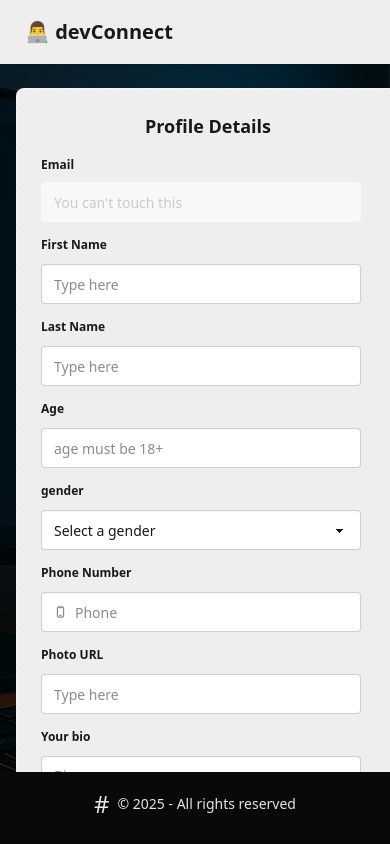
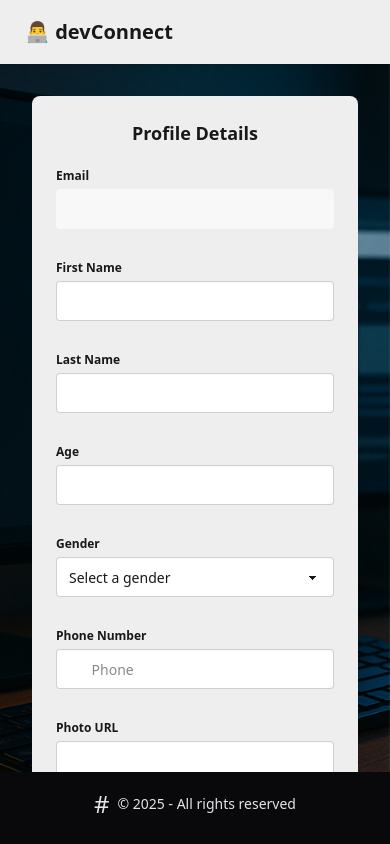
Before and after one commit to vikasvicky372/devTinder-web, a React (Vite) app: page /profile in a window 390 px wide. Built offline with nearby package versions, Linux system fonts and the light colour scheme; no server answers.

Commit message:
responsive for edit profile

```diff
--- a/src/components/Chat.jsx
+++ b/src/components/Chat.jsx
@@ -89,7 +89,7 @@ const Chat = () => {
     });
 
     return () => {
-      socket.disconnect();
+      socket.emit("custom_disconnect",{userId:fromUserId});
     };
   }, [fromUserId, targetUserId]);
   return (
--- a/src/components/EditProfile.jsx
+++ b/src/components/EditProfile.jsx
@@ -74,66 +74,71 @@ const EditProfile = ({ user }) => {
   return (
     <>
       {success && (
-        <div className="alert alert-success w-4/12 mx-auto my-10">
+        <div className="alert alert-success w-11/12 sm:w-8/12 md:w-6/12 lg:w-4/12 mx-auto my-6 z-10">
           <span>{success}</span>
         </div>
       )}
-      <div className="flex flex-row justify-evenly items-center ">
-        <div className="flex justify-center items-center my-20">
-          <div className="card card-dash bg-base-300 w-96">
+
+      <div className="flex flex-col lg:flex-row justify-center items-stretch lg:items-start gap-6 px-4 py-6">
+        {/* Profile Form */}
+        <div className="w-full lg:w-1/2 flex justify-center">
+          <div className="card bg-base-300 w-full max-w-md">
             <div className="card-body">
               <h2 className="card-title justify-center">Profile Details</h2>
-              <fieldset className="fieldset">
+              <fieldset className="fieldset space-y-4">
+                {/* Email */}
+                <div>
                   <legend className="fieldset-legend">Email</legend>
                   <input
                     value={emailId}
-                  onChange={(e) => {
-                    setEmailId(e.target.value);
-                  }}
+                    onChange={(e) => setEmailId(e.target.value)}
                     type="text"
-                  placeholder="You can't touch this"
-                  className="input"
+                    className="input w-full"
                     disabled
                   />
+                </div>
+
+                {/* First Name */}
+                <div>
                   <legend className="fieldset-legend">First Name</legend>
                   <input
                     type="text"
                     value={firstName}
-                  onChange={(e) => {
-                    setFirstName(e.target.value);
-                  }}
-                  className="input"
-                  placeholder="Type here"
+                    onChange={(e) => setFirstName(e.target.value)}
+                    className="input w-full"
                   />
+                </div>
+
+                {/* Last Name */}
+                <div>
                   <legend className="fieldset-legend">Last Name</legend>
                   <input
                     type="text"
                     value={lastName}
-                  onChange={(e) => {
-                    setLastName(e.target.value);
-                  }}
-                  className="input"
-                  placeholder="Type here"
+                    onChange={(e) => setLastName(e.target.value)}
+                    className="input w-full"
                   />
+                </div>
+
+                {/* Age */}
+                <div>
                   <legend className="fieldset-legend">Age</legend>
                   <input
                     type="number"
                     value={age}
                     min={18}
-                  onChange={(e) => {
-                    setAge(e.target.value);
-                  }}
-                  className="input"
-                  placeholder="age must be 18+"
+                    onChange={(e) => setAge(e.target.value)}
+                    className="input w-full"
                   />
-                <legend className="fieldset-legend">gender</legend>
+                </div>
+
+                {/* Gender */}
+                <div>
+                  <legend className="fieldset-legend">Gender</legend>
                   <select
                     value={gender}
-                  onChange={(e) => {
-                    setGender(e.target.value);
-                    console.log(e.target.value); // Log the new value
-                  }}
-                  className="select"
+                    onChange={(e) => setGender(e.target.value)}
+                    className="select w-full"
                   >
                     <option value="" disabled>
                       Select a gender
@@ -142,34 +147,28 @@ const EditProfile = ({ user }) => {
                     <option value="female">Female</option>
                     <option value="other">Other</option>
                   </select>
+                </div>
+
+                {/* Phone Number */}
+                <div>
                   <legend className="fieldset-legend">Phone Number</legend>
-                <label className="input validator">
+                  <label className="input flex items-center gap-2">
                     <svg
-                    className="h-[1em] opacity-50"
+                      className="h-4 opacity-50"
                       xmlns="http://www.w3.org/2000/svg"
                       viewBox="0 0 16 16"
                     >
                       <g fill="none">
-                      <path
-                        d="M7.25 11.5C6.83579 11.5 6.5 11.8358 6.5 12.25C6.5 12.6642 6.83579 13 7.25 13H8.75C9.16421 13 9.5 12.6642 9.5 12.25C9.5 11.8358 9.16421 11.5 8.75 11.5H7.25Z"
-                        fill="currentColor"
-                      ></path>
-                      <path
-                        fillRule="evenodd"
-                        clipRule="evenodd"
-                        d="M6 1C4.61929 1 3.5 2.11929 3.5 3.5V12.5C3.5 13.8807 4.61929 15 6 15H10C11.3807 15 12.5 13.8807 12.5 12.5V3.5C12.5 2.11929 11.3807 1 10 1H6ZM10 2.5H9.5V3C9.5 3.27614 9.27614 3.5 9 3.5H7C6.72386 3.5 6.5 3.27614 6.5 3V2.5H6C5.44771 2.5 5 2.94772 5 3.5V12.5C5 13.0523 5.44772 13.5 6 13.5H10C10.5523 13.5 11 13.0523 11 12.5V3.5C11 2.94772 10.5523 2.5 10 2.5Z"
-                        fill="currentColor"
-                      ></path>
+                        <path d="M7.25 11.5..." fill="currentColor" />
+                        <path d="M6 1C..." fill="currentColor" />
                       </g>
                     </svg>
                     <input
                       type="tel"
-                    className="tabular-nums"
+                      className="w-full tabular-nums"
                       required
                       value={phoneNumber}
-                    onChange={(e) => {
-                      setPhoneNumber(e.target.value);
-                    }}
+                      onChange={(e) => setPhoneNumber(e.target.value)}
                       placeholder="Phone"
                       pattern="[0-9]*"
                       minLength="10"
@@ -177,42 +176,45 @@ const EditProfile = ({ user }) => {
                       title="Must be 10 digits"
                     />
                   </label>
+                </div>
+
+                {/* Photo URL */}
+                <div>
                   <legend className="fieldset-legend">Photo URL</legend>
                   <input
                     type="url"
                     value={photoURL}
-                  onChange={(e) => {
-                    setPhotoURL(e.target.value);
-                  }}
-                  className="input"
-                  placeholder="Type here"
+                    onChange={(e) => setPhotoURL(e.target.value)}
+                    className="input w-full"
                   />
+                </div>
+
+                {/* Bio */}
+                <div>
                   <legend className="fieldset-legend">Your bio</legend>
                   <textarea
                     value={bio}
-                  onChange={(e) => {
-                    setBio(e.target.value);
-                  }}
-                  className="textarea h-24"
+                    onChange={(e) => setBio(e.target.value)}
+                    className="textarea w-full h-24"
                     placeholder="Bio"
                   ></textarea>
+                </div>
               </fieldset>
-              <div className="card-actions justify-center">
-                <button
-                  className="btn btn-primary"
-                  onClick={() => {
-                    handleEditProfile();
-                  }}
-                >
+
+              <div className="card-actions justify-center mt-4">
+                <button className="btn btn-primary" onClick={handleEditProfile}>
                   Update Profile
                 </button>
               </div>
             </div>
           </div>
         </div>
-        <div>
-          <h2 className="card-title justify-center mb-2">
-            Check Your Chages here
+
+        {/* User Preview Card */}
+        <div className="w-full lg:w-1/2 flex justify-center">
+          <div className="max-w-md w-full text-center">
+            <h2 className="card-title justify-center mb-4">
+              Check Your Changes Here
             </h2>
             <UserCard
               user={{
@@ -227,6 +229,7 @@ const EditProfile = ({ user }) => {
             />
           </div>
         </div>
+      </div>
     </>
   );
 };
--- a/src/components/Login.jsx
+++ b/src/components/Login.jsx
@@ -42,6 +42,8 @@ const Login = () => {
     } catch (err) {
       if (err.response.status === 401) {
         setError(err.response.data.message);
+      } else if (err.response.status === 400) {
+        setError(err.response.data);
       } else if (err.response.status === 500) {
         setError("Internal Server Error");
       }
--- a/src/components/Profile.jsx
+++ b/src/components/Profile.jsx
@@ -5,7 +5,7 @@ import { useSelector } from "react-redux";
 const Profile = () => {
     const user = useSelector((state) => state.user);
   return (
-    <div>
+    <div className="mt-16">
       <EditProfile user={user}/>
     </div>
   );
--- a/src/components/UserCard.jsx
+++ b/src/components/UserCard.jsx
@@ -70,7 +70,7 @@ const UserCard = ({ user }) => {
     <motion.div
       {...bind()}
       animate={controls}
-      className="card bg-base-300 w-60 sm:w-70 shadow-sm h-120 my-auto touch-none cursor-grab"
+      className="card bg-base-300 w-60 sm:w-70 shadow-sm h-120 my-auto touch-none cursor-grab mx-auto"
       style={{ touchAction: "none" }}
     >
       <figure className="h-7/12">
```
Lines whose indentation alone changed are shown as unchanged.
